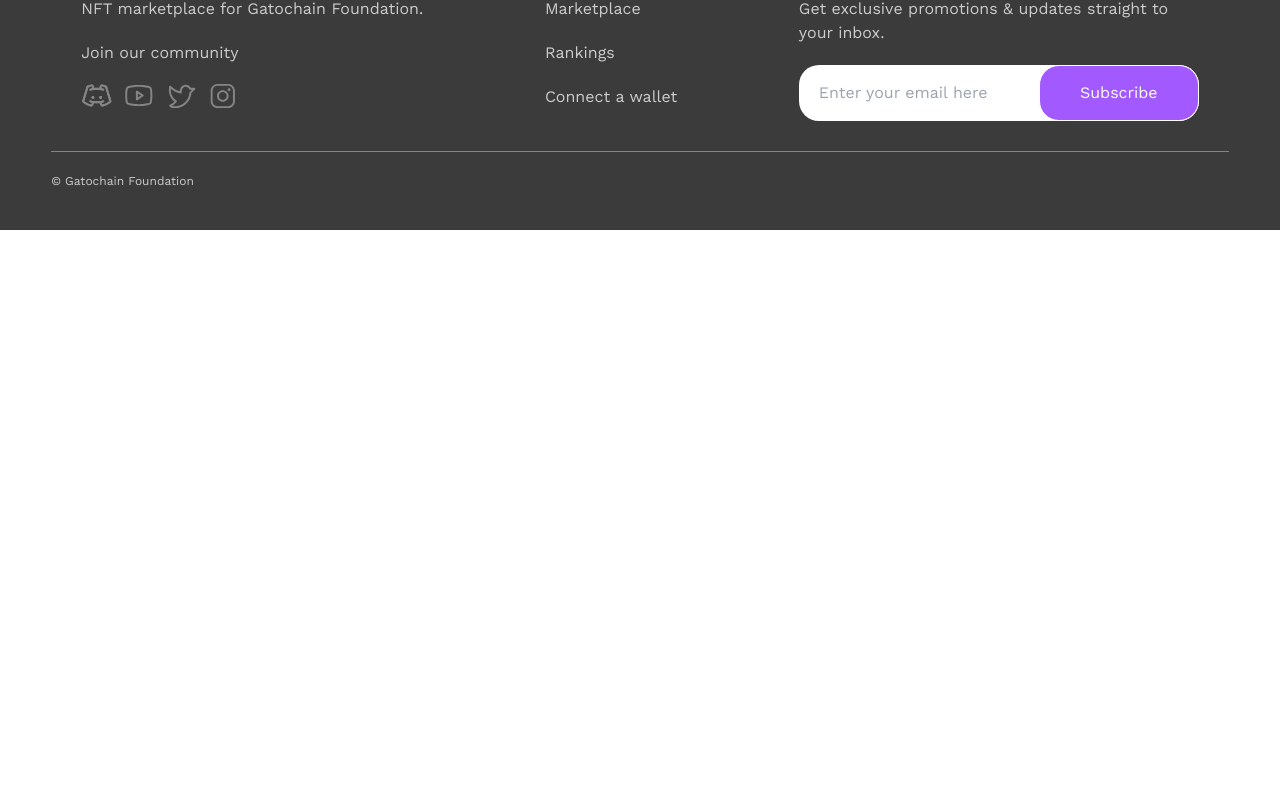
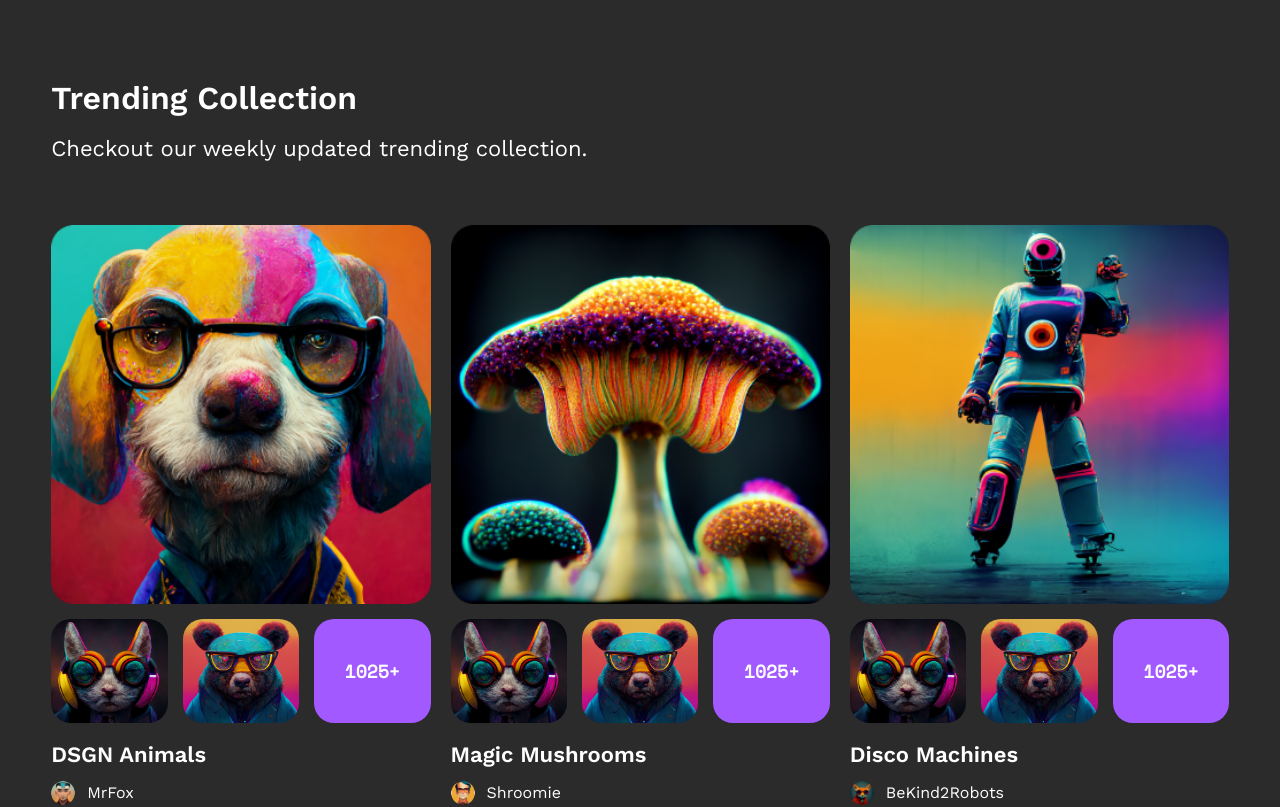
Before and after one commit to webgently/nft-marketplace-frontend, a React (Create React App) app: page / in a window 1280 px wide. Shown: the part 774-1581 px from the top of the page. Before the commit the page ends 1004 px from the top, so only its background shows below. Built offline with nearby package versions, Linux system fonts and the light colour scheme.

Commit message:
feat: add trending section

```diff
--- a/src/pages/Home/home.scss
+++ b/src/pages/Home/home.scss
@@ -1,5 +1,5 @@
 .hero-section {
-  @apply flex justify-center w-full py-[80px] px-[20px] xs:px-[4vw];
+  @apply flex justify-center w-full py-[40px] md:py-[80px] px-[20px] xs:px-[4vw];
   > div {
     @apply flex flex-col md:flex-row gap-[20px] sm:gap-[30px] lg:gap-[50px] max-w-[1440px];
     .hero-detail {
@@ -11,13 +11,16 @@
 
     .hero-item {
       @apply flex flex-col;
+      > img {
+        @apply rounded-t-[20px];
+      }
       .hero-item-detail {
         @apply flex flex-col gap-[10px] p-[20px] bg-second rounded-b-[20px];
         p {
-          @apply text-[16px] 2xs:text-[18px] xs:text-[22px];
+          @apply text-[16px] 2xs:text-[18px] xs:text-[22px] font-[600];
         }
         span {
-          @apply text-[14px] xs:text-[16px];
+          @apply text-[14px] xs:text-[16px] font-[400];
         }
       }
     }
@@ -43,3 +46,45 @@
     }
   }
 }
+
+.trending-section {
+  @apply flex justify-center w-full py-[40px] md:py-[80px] px-[20px] xs:px-[4vw];
+  > div {
+    @apply flex flex-col gap-[40px] md:gap-[60px] w-full max-w-[1440px];
+    .trending-description {
+      @apply flex flex-col gap-[10px];
+      p {
+        @apply text-[14px] sm:text-[16px] md:text-[18px] xl:text-[22px] font-[400];
+      }
+    }
+    .trending-collections {
+      @apply grid grid-cols-1 sm:grid-cols-2 md:grid-cols-3 gap-[30px];
+      .treding-item {
+        @apply flex flex-col gap-[15px];
+        img {
+          @apply rounded-[20px];
+        }
+
+        .sub-collections {
+          @apply grid grid-cols-3 gap-[15px];
+          span {
+            font-family: SpaceMono;
+            @apply flex justify-center items-center bg-purple rounded-[20px] w-full h-full
+            text-[12px] sm:text-[14px] md:text-[16px] xl:text-[18px] 2xl:text-[22px] font-[700];
+          }
+        }
+
+        .collection-description {
+          @apply flex flex-col gap-[10px];
+          p {
+            @apply text-[16px] 2xs:text-[18px] xs:text-[22px] font-[600];
+          }
+
+          span {
+            @apply text-[14px] xs:text-[16px] font-[400];
+          }
+        }
+      }
+    }
+  }
+}
--- a/src/pages/Home/index.tsx
+++ b/src/pages/Home/index.tsx
@@ -1,14 +1,48 @@
 import React from 'react';
+import { Swiper, SwiperSlide } from 'swiper/react';
+import { Autoplay, Pagination } from 'swiper';
 import Layouts from '../../components/Layouts';
-import NFT1 from '../../assets/images/nft1.png';
-import UserImg from '../../assets/images/user.png';
+import HeroImg from '../../assets/images/hero.png';
+import CreatorImg from '../../assets/images/creator2.png';
 import IconMenu from '../../components/Icons';
+import 'swiper/css';
+import 'swiper/css/pagination';
 import './home.scss';
 
 const heroAmount = [
   { count: '240k+', title: 'Total Sale' },
   { count: '100k+', title: 'Auctions' },
   { count: '240k+', title: 'Artists' }
+];
+
+const trending = [
+  {
+    art: './assets/images/art1.png',
+    creator: {
+      avatar: './assets/images/creator1.png',
+      name: 'MrFox'
+    },
+    title: 'DSGN Animals',
+    arts: ['./assets/images/art8.png', './assets/images/art4.png', '']
+  },
+  {
+    art: './assets/images/art2.png',
+    creator: {
+      avatar: './assets/images/creator2.png',
+      name: 'Shroomie'
+    },
+    title: 'Magic Mushrooms',
+    arts: ['./assets/images/art8.png', './assets/images/art4.png', '']
+  },
+  {
+    art: './assets/images/art3.png',
+    creator: {
+      avatar: './assets/images/creator3.png',
+      name: 'BeKind2Robots'
+    },
+    title: 'Disco Machines',
+    arts: ['./assets/images/art8.png', './assets/images/art4.png', '']
+  }
 ];
 
 const Home = () => {
@@ -37,11 +71,11 @@ const Home = () => {
             </div>
           </div>
           <div className="hero-item">
-            <img src={NFT1} alt="nft" />
+            <img src={HeroImg} alt="hero" />
             <div className="hero-item-detail">
               <p>Space Walking</p>
               <div className="flex items-center gap-[12px]">
-                <img src={UserImg} width="24px" />
+                <img src={CreatorImg} width="24px" alt="creator" />
                 <span>Animakid</span>
               </div>
             </div>
@@ -64,6 +98,63 @@ const Home = () => {
           </div>
         </div>
       </section>
+      <section className="trending-section">
+        <div>
+          <div className="trending-description">
+            <h3>Trending Collection</h3>
+            <p>Checkout our weekly updated trending collection.</p>
+          </div>
+          <Swiper
+            pagination={{
+              clickable: true
+            }}
+            autoplay={{
+              delay: 1500,
+              disableOnInteraction: false
+            }}
+            modules={[Autoplay, Pagination]}
+            breakpoints={{
+              600: {
+                slidesPerView: 1,
+                spaceBetween: 20
+              },
+              840: {
+                slidesPerView: 2,
+                spaceBetween: 20
+              },
+              1280: {
+                slidesPerView: 3,
+                spaceBetween: 20
+              }
+            }}
+            className="mySwiper trending-collections"
+          >
+            {trending.map((item: any, ind: number) => {
+              return (
+                <SwiperSlide className="treding-item" key={'treding' + ind}>
+                  <img src={item.art} alt={'treding' + ind} />
+                  <div className="sub-collections">
+                    {item.arts.map((art: string, i: number) => {
+                      return (
+                        <div key={'sub-art' + i}>
+                          {i < 2 ? <img src={art} alt={'sub-art' + i} /> : <span>1025+</span>}
+                        </div>
+                      );
+                    })}
+                  </div>
+                  <div className="collection-description">
+                    <p>{item.title}</p>
+                    <div className="flex items-center gap-[12px]">
+                      <img src={item.creator.avatar} width="24px" alt={'creator' + ind} />
+                      <span>{item.creator.name}</span>
+                    </div>
+                  </div>
+                </SwiperSlide>
+              );
+            })}
+          </Swiper>
+        </div>
+      </section>
     </Layouts>
   );
 };
```
